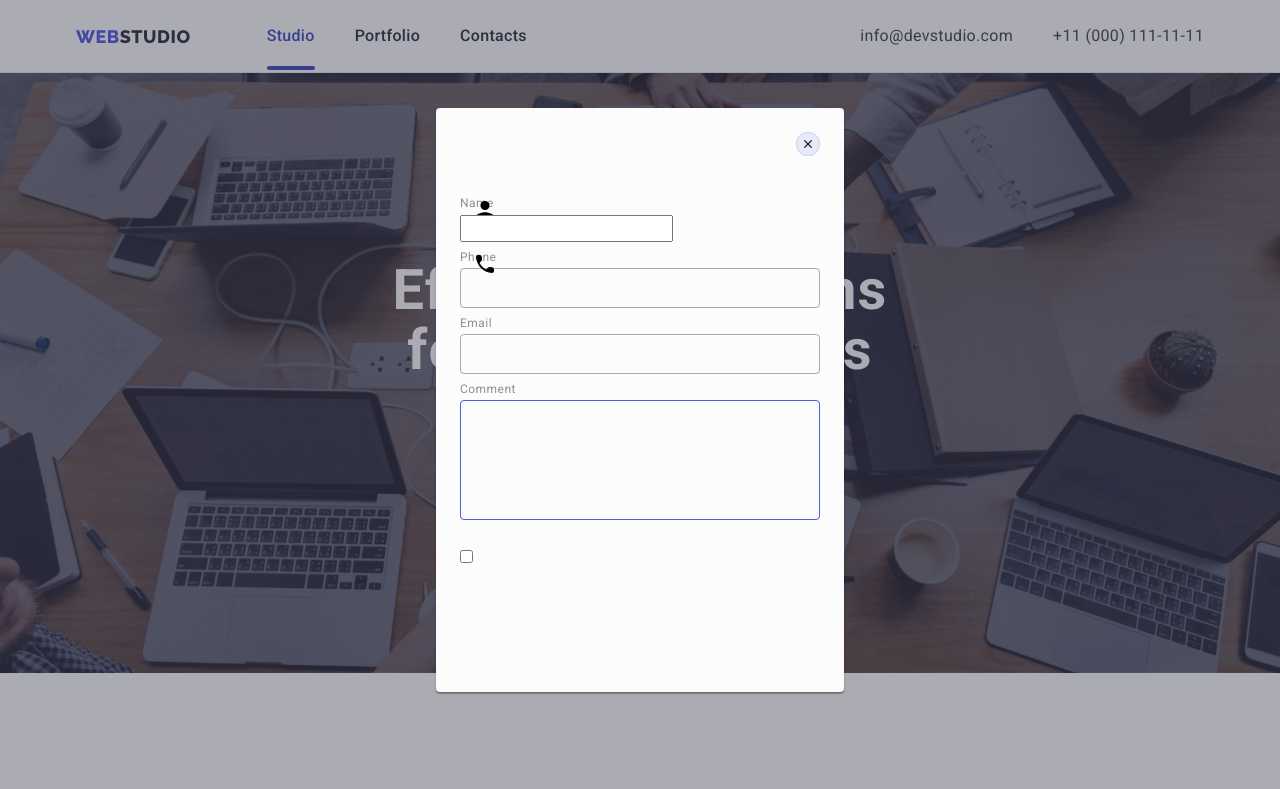
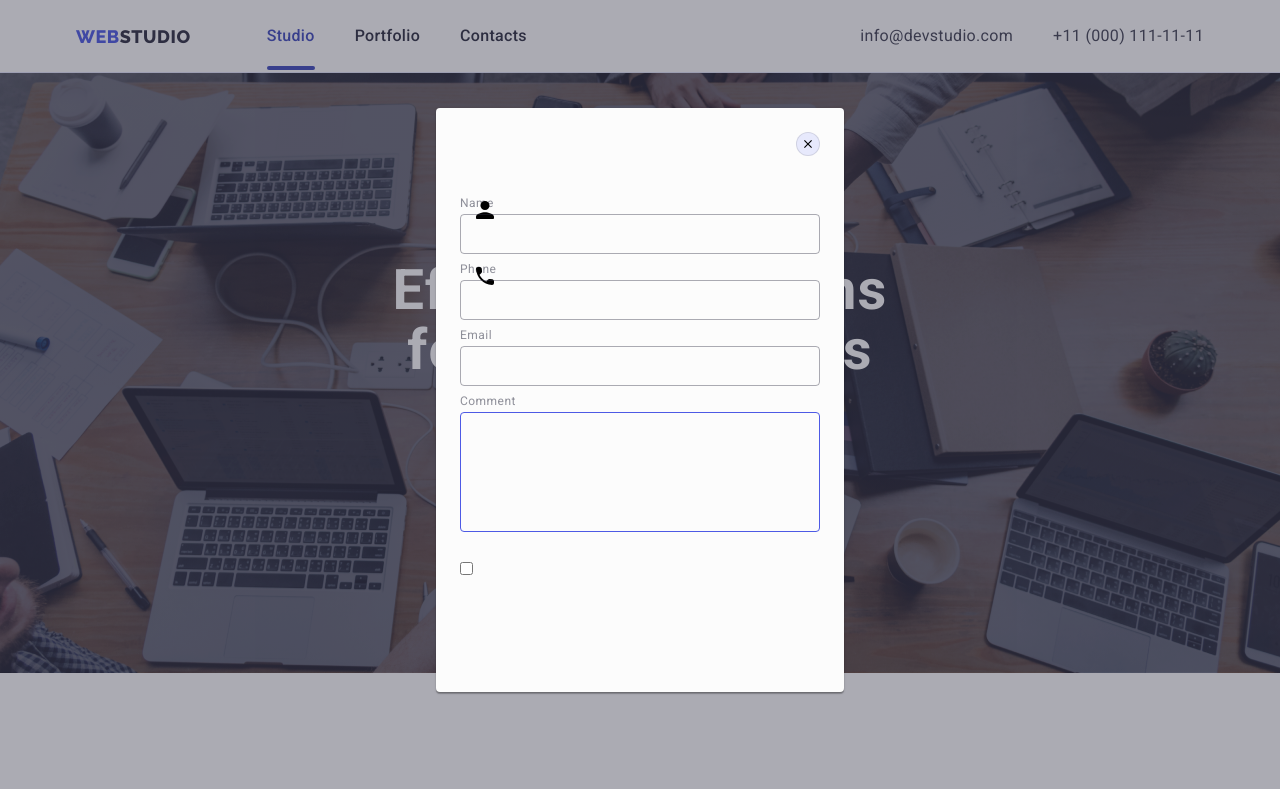
Before and after one commit to bartoszkucharuk/goit-markup-hw-05, a plain HTML site: page index.html in a window 1280 px wide. Shown: the top 789 px of the page. Drawn offline with nearby package versions, Linux system fonts and the light colour scheme.

Commit message:
Update index.html

```diff
--- a/index.html
+++ b/index.html
@@ -455,7 +455,7 @@
                     </label>
 
                     <div class="modal-form-input-div">
-                        <input class="modal-form-name-input" id="user-name" name="user-name" type="text" />
+                        <input class="modal-form-input" id="user-name" name="user-name" type="text" />
                     </div>
 
                 </div>
```
